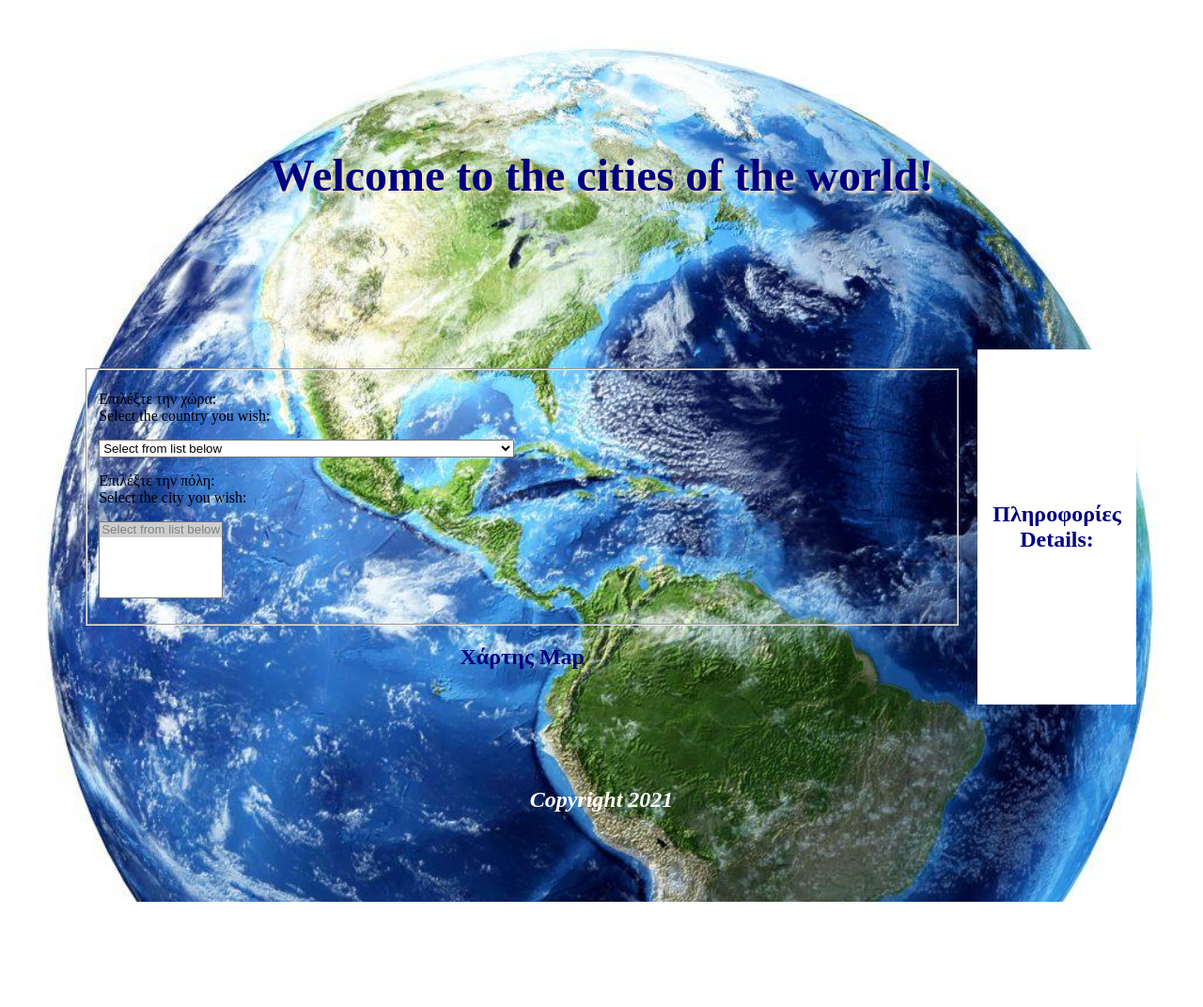
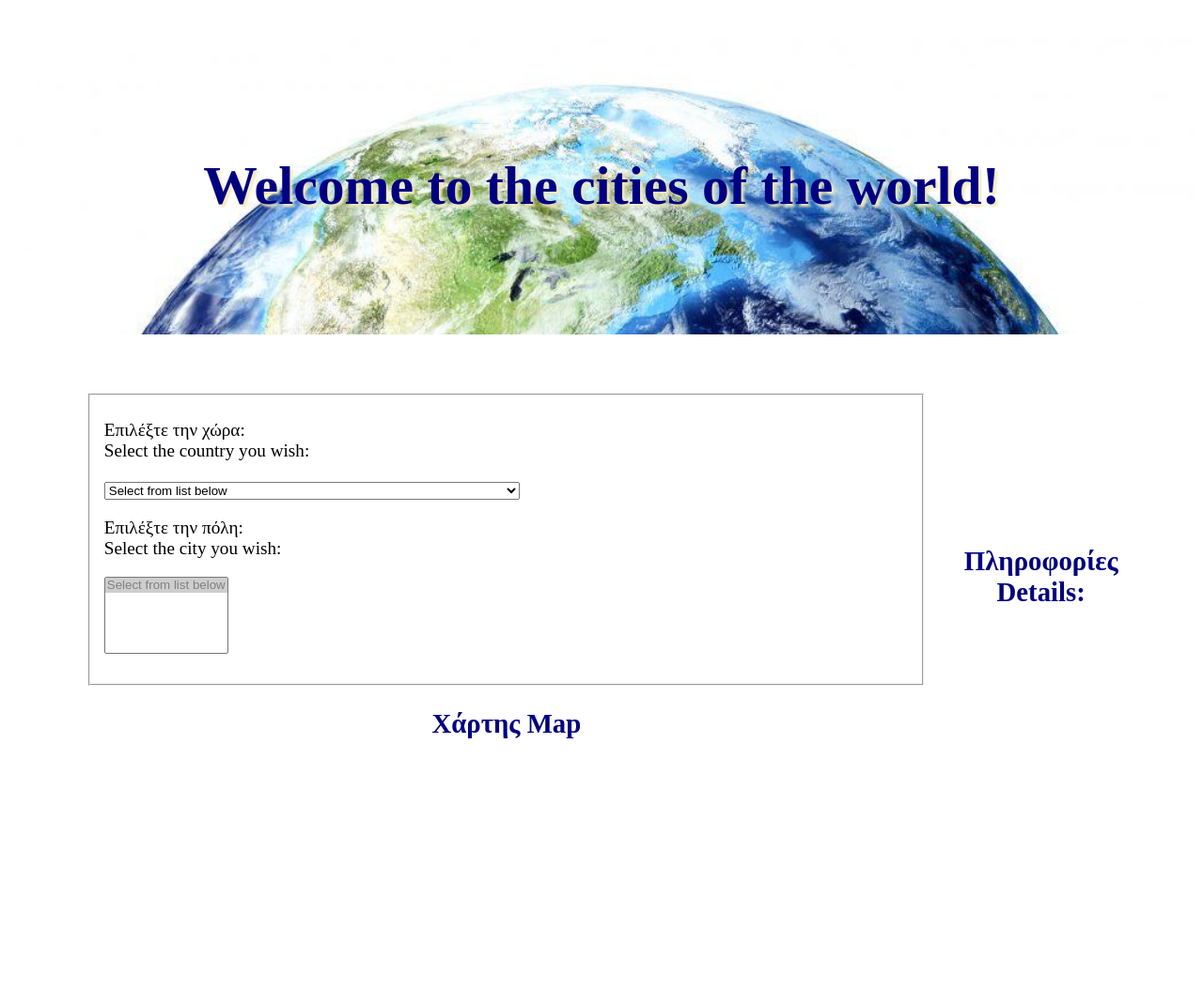
Before and after one commit to nickaiva/worldcities, a PHP site: page / in a window 1280 px wide. Shown: the whole page at 94% size. Before the commit the page ends 960 px from the top, so only its background shows below. Run offline with PHP 8.4, Linux system fonts and the light colour scheme; data comes from the database, SQL or seed files in the repository.

Commit message:
Update flexbox.css

```diff
--- a/css/flexbox.css
+++ b/css/flexbox.css
@@ -7,13 +7,18 @@
 option {
   font-family: Arial, Helvetica, sans-serif;
 }
+
 body {
+
+  font-family: "Times New Roman", Times, serif;
+  font-size: 120%;
+}
+header {
   background-image: url(../img/vhp_img5720.jpg);
   background-repeat: no-repeat;
   background-size: cover;
-  font-family: "Times New Roman", Times, serif;
+  /*opacity: 0.9;*/
 }
-header,
 
 #wrapper {
   margin-top: 0;
@@ -304,6 +309,7 @@
     height: auto;
     border-radius: 15%;
     align-self: center;
+
   }
 }
 /*
```
